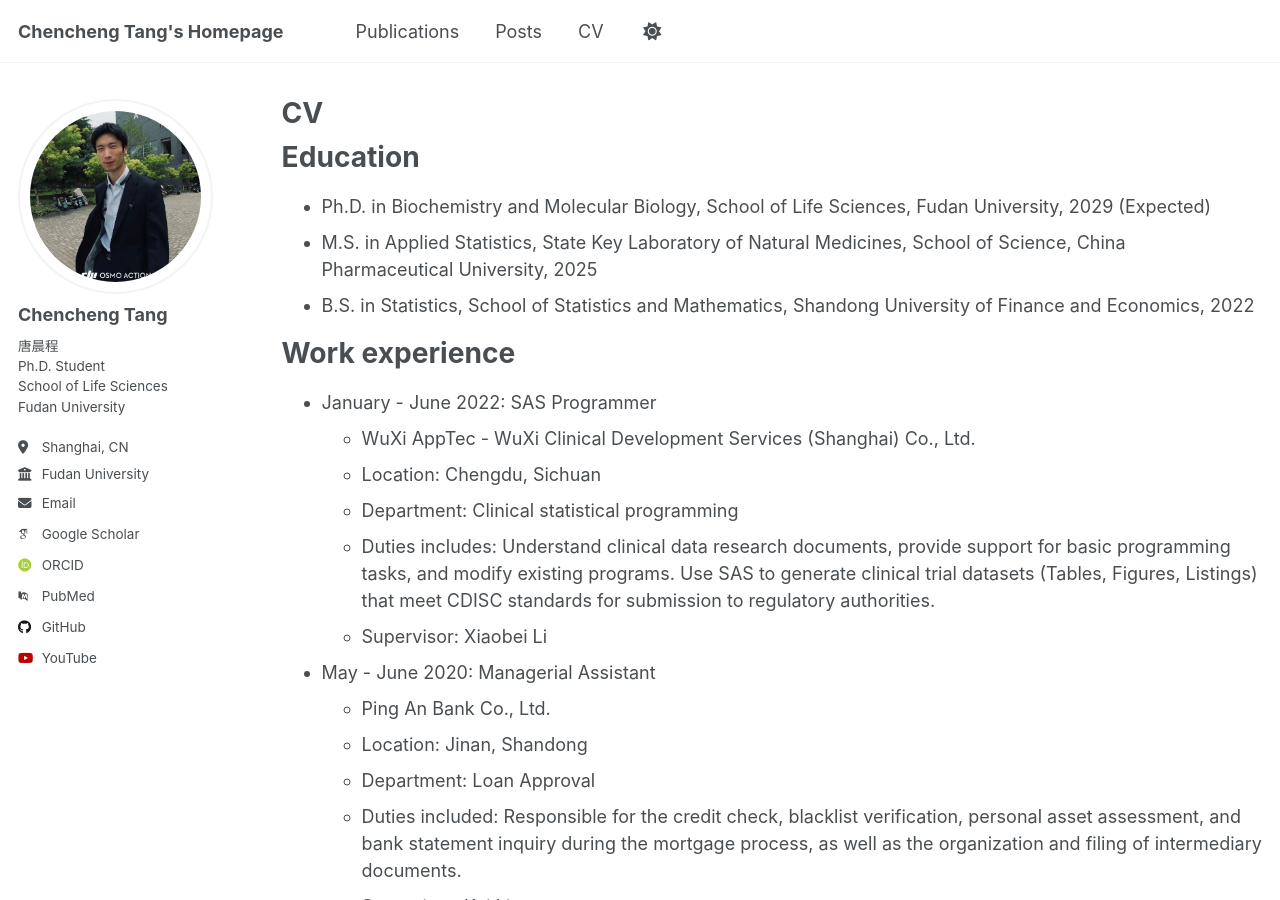
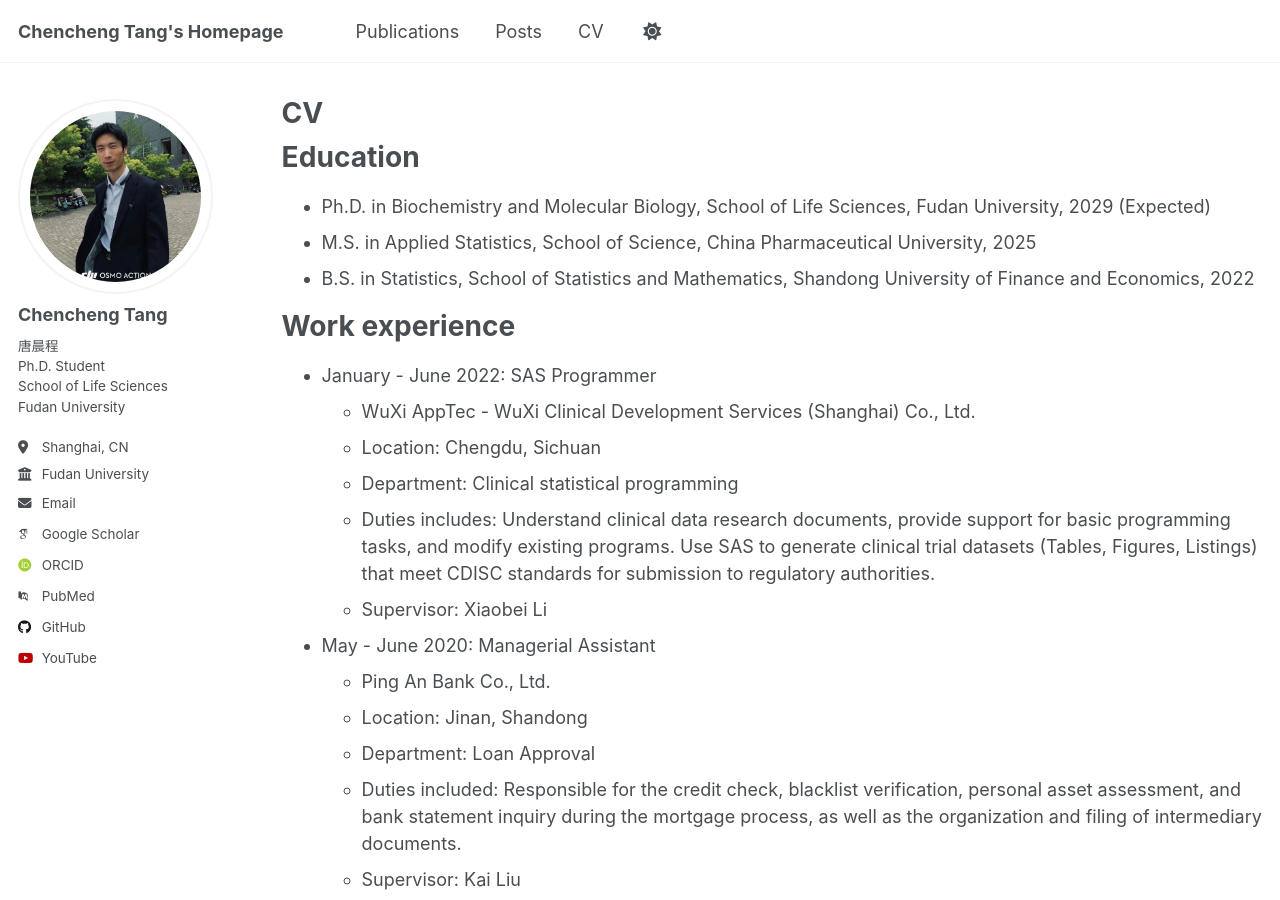
Before and after one commit to AI4Sfrontline/ai4sfrontline.github.io, a Jekyll site: the page built from _pages/cv.md, in a window 1280 px wide and 900 px high. Built offline with Jekyll 4.4.1, drawn with Linux system fonts in a browser that asks for light colours; some web fonts are replaced; a script that is not in the unit is left out.

Commit message:
Update cv.md

```diff
--- a/_pages/cv.md
+++ b/_pages/cv.md
@@ -12,7 +12,7 @@ redirect_from:
 Education
 ======
 * Ph.D. in Biochemistry and Molecular Biology, School of Life Sciences, Fudan University, 2029 (Expected)
-* M.S. in Applied Statistics, State Key Laboratory of Natural Medicines, School of Science, China Pharmaceutical University, 2025
+* M.S. in Applied Statistics, School of Science, China Pharmaceutical University, 2025
 * B.S. in Statistics, School of Statistics and Mathematics, Shandong University of Finance and Economics, 2022
 
 Work experience
```
